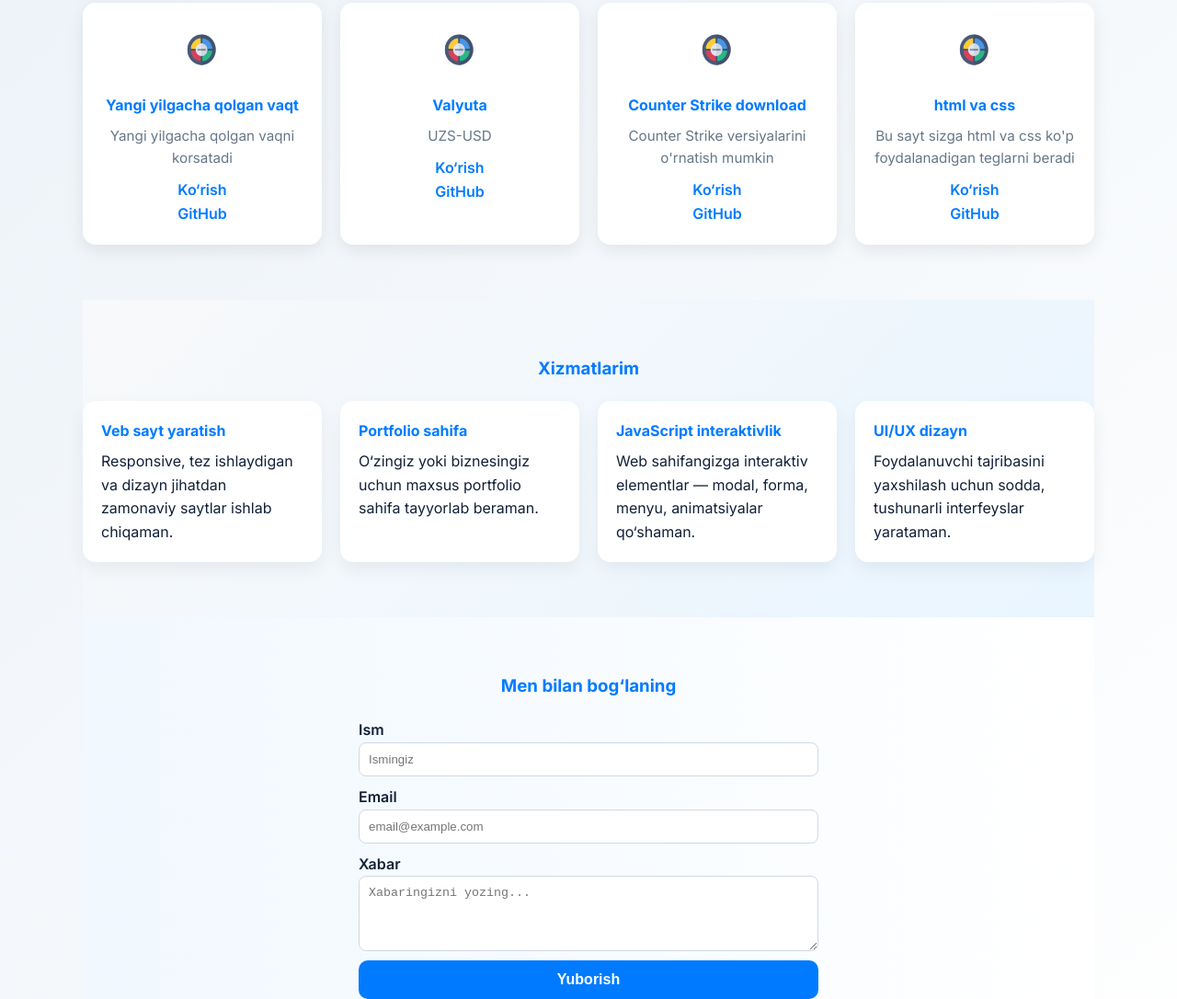
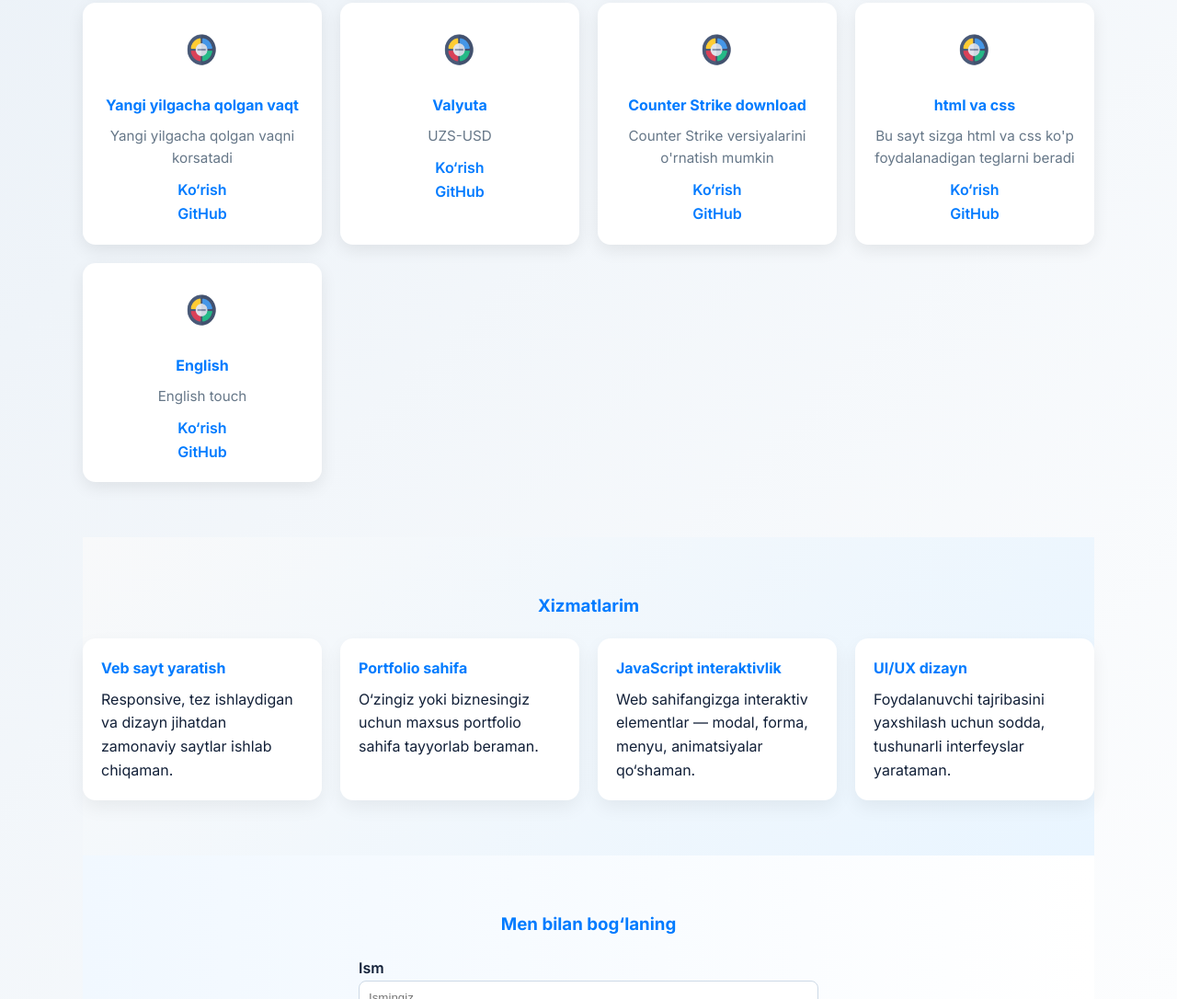
Before and after one commit to bekzodcode08/my.portfolio, a plain HTML site: page index.html in a window 1280 px wide. Shown: the part 2063-3149 px from the top of the page at 92% size. Drawn offline with Linux system fonts and the light colour scheme.

Commit message:
Update index.html

```diff
--- a/index.html
+++ b/index.html
@@ -203,6 +203,18 @@
 
     </article>
 
+      </article>
+
+        <article class="card">
+      <img src="image/photo_2025-11-10_17-57-11.jpg" alt="Project 1">
+      <h4>English</h4>
+      <p> English touch </p>
+      <a href="https://bekzodcode08.github.io/English/" class="card-link">Ko‘rish</a> <br>
+      <a href="https://github.com/bekzodcode08/English" class="card-link">GitHub</a>
+
+
+    </article>
+
     </div>
   </section>
 
```
